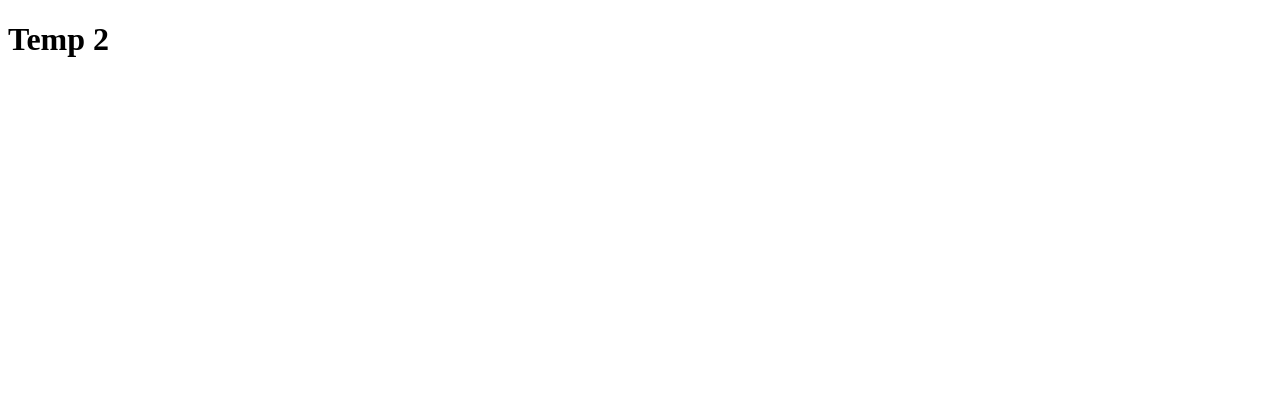
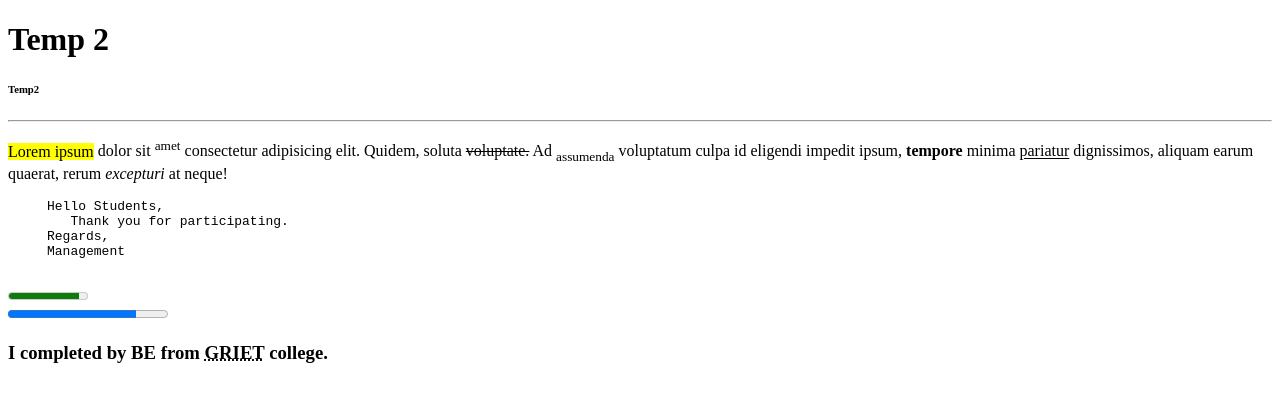
Before and after one commit to nairx/temp-griet-b, a plain HTML site: page temp2.html in a window 1280 px wide. Drawn offline with Linux system fonts and the light colour scheme.

Commit message:
added files

```diff
--- a/temp2.html
+++ b/temp2.html
@@ -1,11 +1,33 @@
 <!DOCTYPE html>
 <html lang="en">
-<head>
-    <meta charset="UTF-8">
-    <meta name="viewport" content="width=device-width, initial-scale=1.0">
-    <title>Document</title>
-</head>
-<body>
+  <head>
+    <meta charset="UTF-8" />
+    <meta name="viewport" content="width=device-width, initial-scale=1.0" />
+    <meta name="keywords" content="Java,Python,MERN Courses, Hyderabad"/>
+    <meta name="author" content="Praveen"/>
+    <title>My Website</title>
+  </head>
+  <body>
     <h1>Temp 2</h1>
-</body>
+    <h6>Temp2</h6>
+    <hr />
+    <p>
+      <mark>Lorem ipsum</mark> dolor sit <sup>amet</sup> consectetur adipisicing elit. Quidem, soluta
+      <del>voluptate.</del> Ad <sub>assumenda</sub> voluptatum culpa id eligendi impedit ipsum,
+      <b>tempore</b> minima <u>pariatur</u> dignissimos, aliquam earum quaerat, rerum
+      <i>excepturi</i> at neque!
+    </p>
+    <pre>
+     Hello Students,
+        Thank you for participating.
+     Regards,
+     Management
+    </pre>
+    <!-- <h4>This is a sample text.</h4> -->
+<meter value="0.9"></meter>
+<br>
+<progress value="400" max="500"></progress>
+
+<h3>I completed by BE from <abbr title="Gokaraju Rangaraju Institute of Engineering and Technology">GRIET</abbr> college.</h3>
+  </body>
 </html>
```
